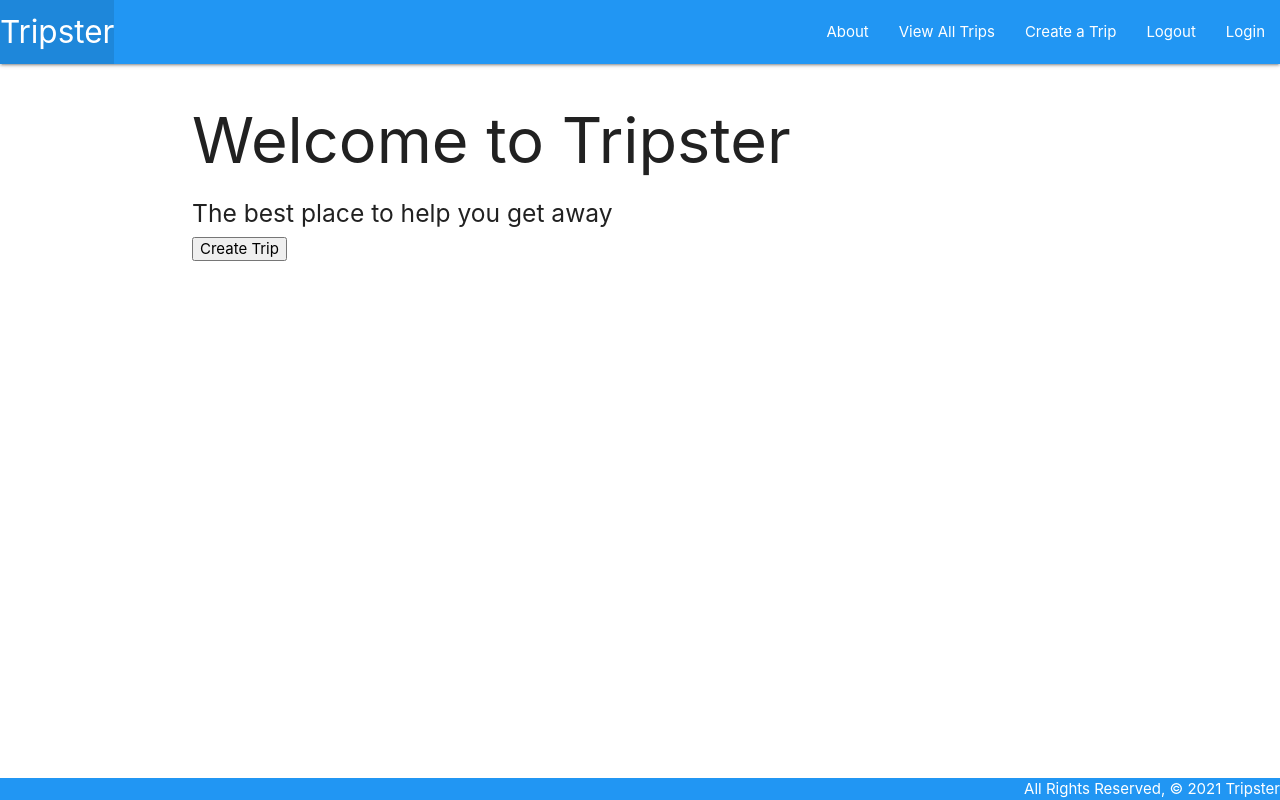
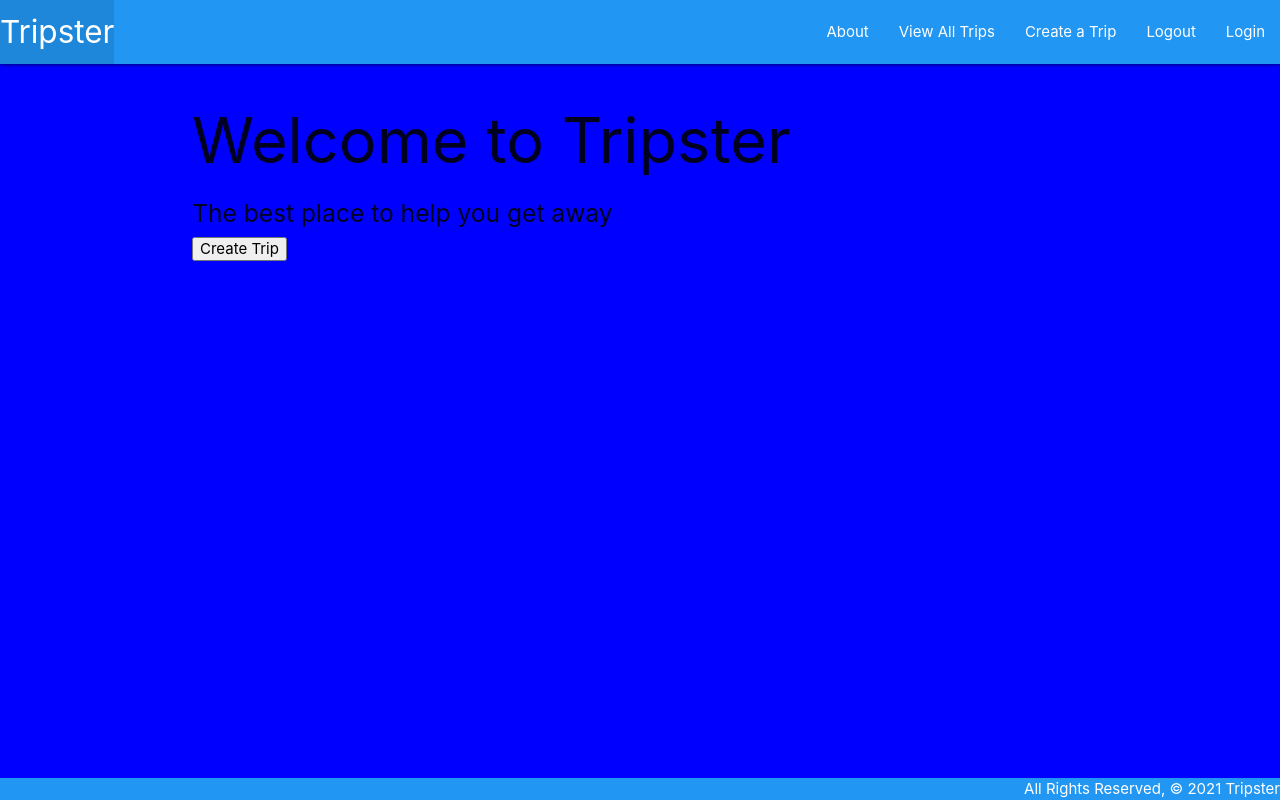
Before and after one commit to benjaminglasser/tripster, a Django app: page / in a window 1280 px wide. Run offline with Django 3.2, Linux system fonts and the light colour scheme.

Commit message:
creates readme.md

```diff
--- a/main_app/static/css/style.css
+++ b/main_app/static/css/style.css
@@ -2,6 +2,7 @@
   display: flex;
   min-height: 100vh;
   flex-direction: column;
+  background-color: blue;
 }
 
 main {
@@ -10,7 +11,7 @@
 
 footer.page-footer {
   padding-top: 0;
-  text-align: right;
+  text-align: center;
 }
 
 .details-header {
```
Also changed, not shown: README.md (added).
